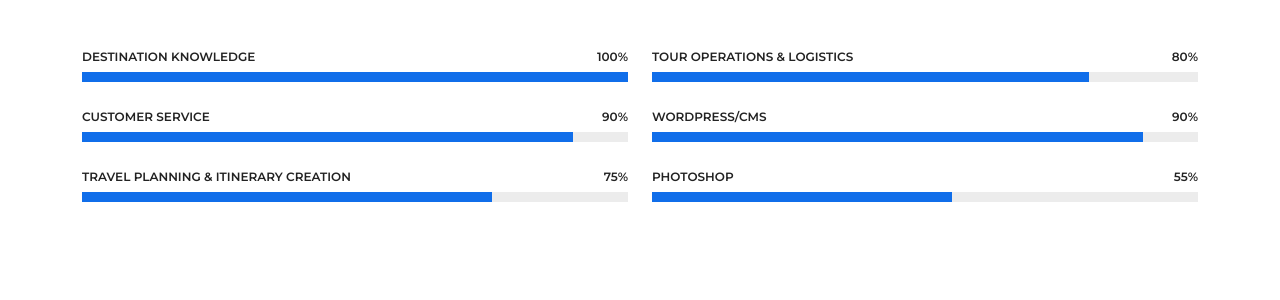
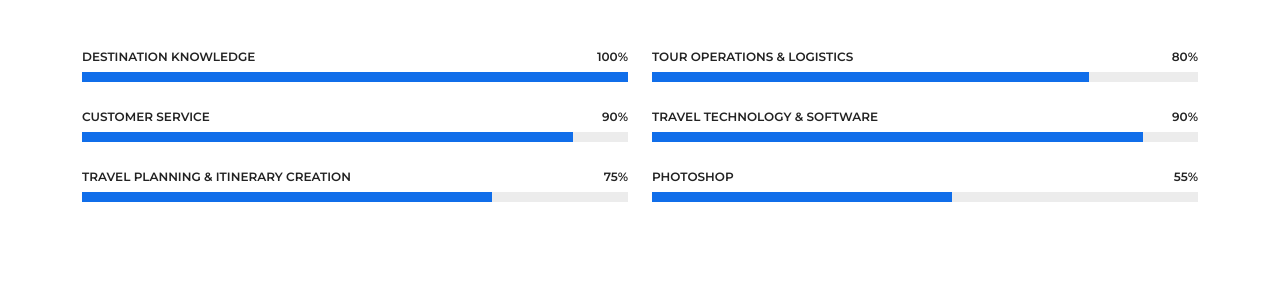
Before and after one commit to Carrington-dev/adventures, a Flask app: page /about in a window 1280 px wide. Shown: the part 1565-1865 px from the top of the page. Run offline with Flask 3, Linux system fonts and the light colour scheme; some libraries are stand-ins or nearby versions.

Commit message:
Update about.html
Co-Authored-By: Stemgon <165911512+stemgon@users.noreply.github.com>
Co-Authored-By: Carrington Muleya <79579279+carrington-dev@users.noreply.github.com>

```diff
--- a/templates/about.html
+++ b/templates/about.html
@@ -145,7 +145,7 @@
         </div><!-- End Skills Item -->
 
         <div class="progress">
-          <span class="skill"><span>WordPress/CMS</span> <i class="val">90%</i></span>
+          <span class="skill"><span>Travel Technology & Software</span> <i class="val">90%</i></span>
           <div class="progress-bar-wrap">
             <div class="progress-bar" role="progressbar" aria-valuenow="90" aria-valuemin="0" aria-valuemax="100"></div>
           </div>
```
